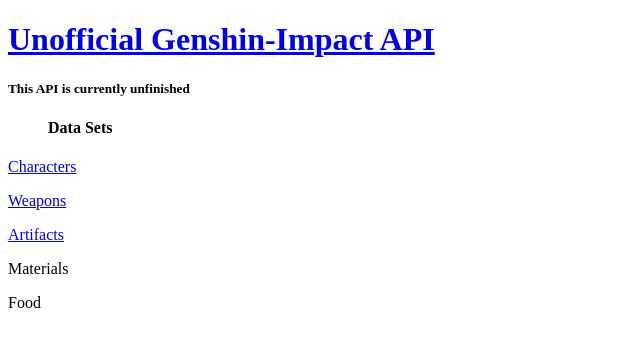
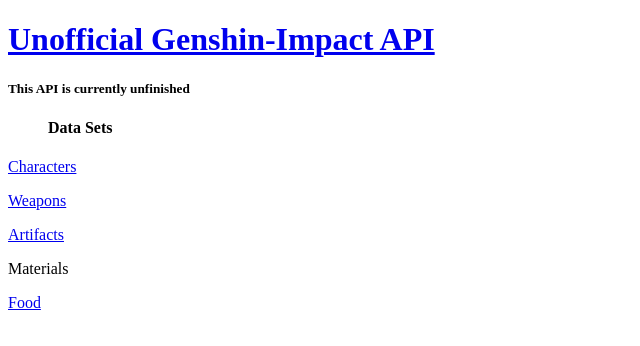
Before and after one commit to Tamarri-byte/Genshin-Impact-Wiki-API, a plain HTML site: page docs/index.html in a window 1280 px wide. Shown: the full height of the page, 0-640 px from the left. Drawn offline with Linux system fonts and the light colour scheme.

Commit message:
small fix (?)

```diff
--- a/docs/index.html
+++ b/docs/index.html
@@ -12,7 +12,7 @@
           <p><A HREF="weapons/wepIndex.html">Weapons</A></p>
           <p><A HREF="artifacts/artifactIndex.html">Artifacts</A></p>
           <p>Materials</p>
-          <p><A HREF="food/foodIndex.html"></A>Food</p>
+          <p><A HREF="food/foodIndex.html">Food</A></p>
     </div>
   </body>
 </html>
```
